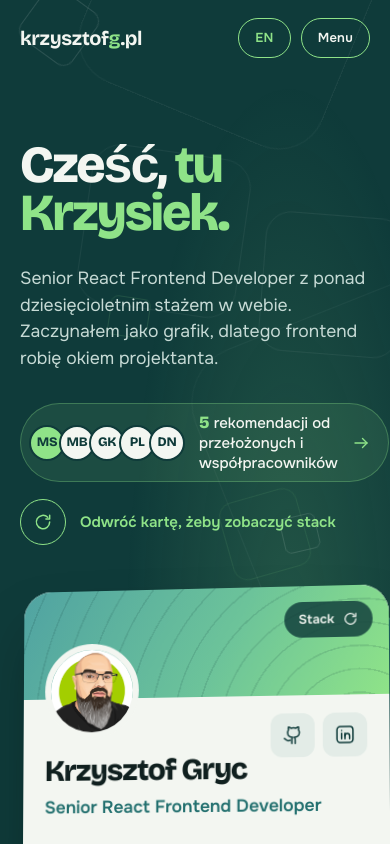
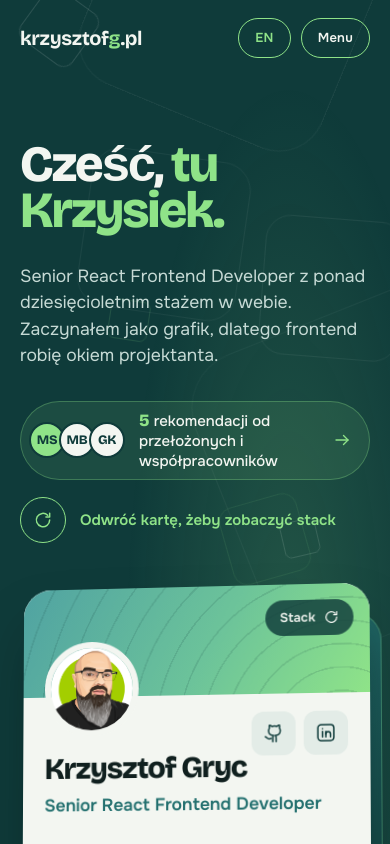
Before and after one commit to g-krzysztof/next-portfolio, a Next.js app: page / in a window 390 px wide. Shown: the top 844 px of the page. Built offline with nearby package versions, Linux system fonts and the light colour scheme.

Commit message:
update mobile card

```diff
--- a/components/Home/Hero.tsx
+++ b/components/Home/Hero.tsx
@@ -227,7 +227,9 @@ const HeroWrap = styled(Wrap)`
   gap: clamp(32px, 5vw, 80px);
 
   @media (max-width: ${({ theme }) => theme.breakpoints.laptopS}) {
-    grid-template-columns: 1fr;
+    /* minmax(0, …): szeroki nagłówek nie może rozepchać kolumny (i karty)
+       poza ekran na wąskich telefonach */
+    grid-template-columns: minmax(0, 1fr);
     padding-top: 32px;
   }
 `;
@@ -243,6 +245,10 @@ const Hello = styled.h1`
   line-height: 0.92;
   letter-spacing: -0.04em;
   text-wrap: balance;
+  /* „tu Krzysiek.” musi się zmieścić w jednej linii na 320–425 px */
+  @media (max-width: ${({ theme }) => theme.breakpoints.mobileL}) {
+    font-size: clamp(2.5rem, 13vw, 3.25rem);
+  }
   em {
     font-style: normal;
     color: ${({ theme }) => theme.colors.mint};
@@ -261,6 +267,7 @@ const Proof = styled.a`
   margin-top: 32px;
   display: flex;
   width: fit-content;
+  max-width: 100%;
   align-items: center;
   gap: 14px;
   padding: 8px 18px 8px 8px;
@@ -272,6 +279,7 @@ const Proof = styled.a`
     background-color 0.25s ${({ theme }) => theme.ease.out},
     border-color 0.25s ${({ theme }) => theme.ease.out};
   svg {
+    flex-shrink: 0;
     color: ${({ theme }) => theme.colors.mint};
     transition: transform 0.35s ${({ theme }) => theme.ease.out};
   }
@@ -288,6 +296,7 @@ const Proof = styled.a`
 
 const Discs = styled.span`
   display: flex;
+  flex-shrink: 0;
   span {
     width: 36px;
     height: 36px;
@@ -308,9 +317,16 @@ const Discs = styled.span`
     margin-left: 0;
     background: ${({ theme }) => theme.colors.mint};
   }
+  /* na telefonie trzy kółka, żeby tekst obok nie łamał się co słowo */
+  @media (max-width: ${({ theme }) => theme.breakpoints.mobileL}) {
+    span:nth-child(n + 4) {
+      display: none;
+    }
+  }
 `;
 
 const ProofText = styled.span`
+  min-width: 0;
   font-size: 15px;
   line-height: 1.3;
   font-weight: 500;
```
